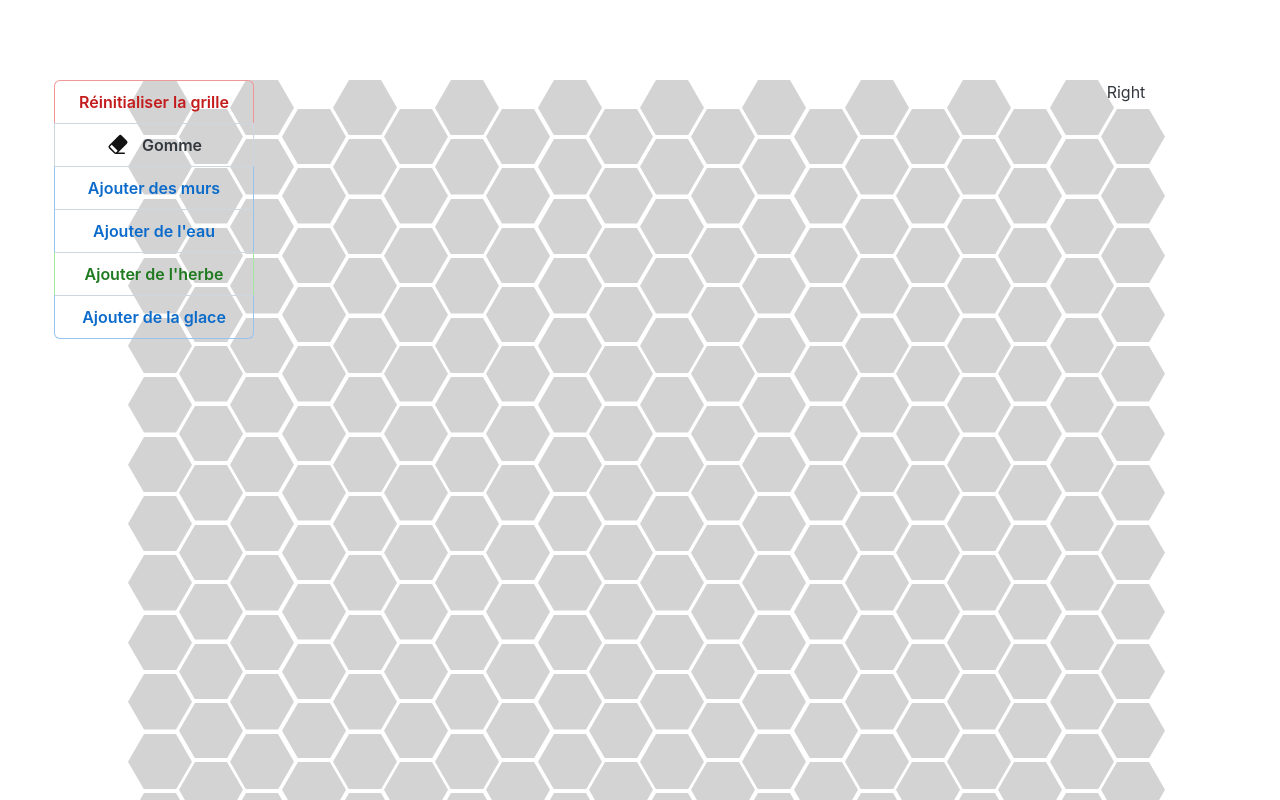
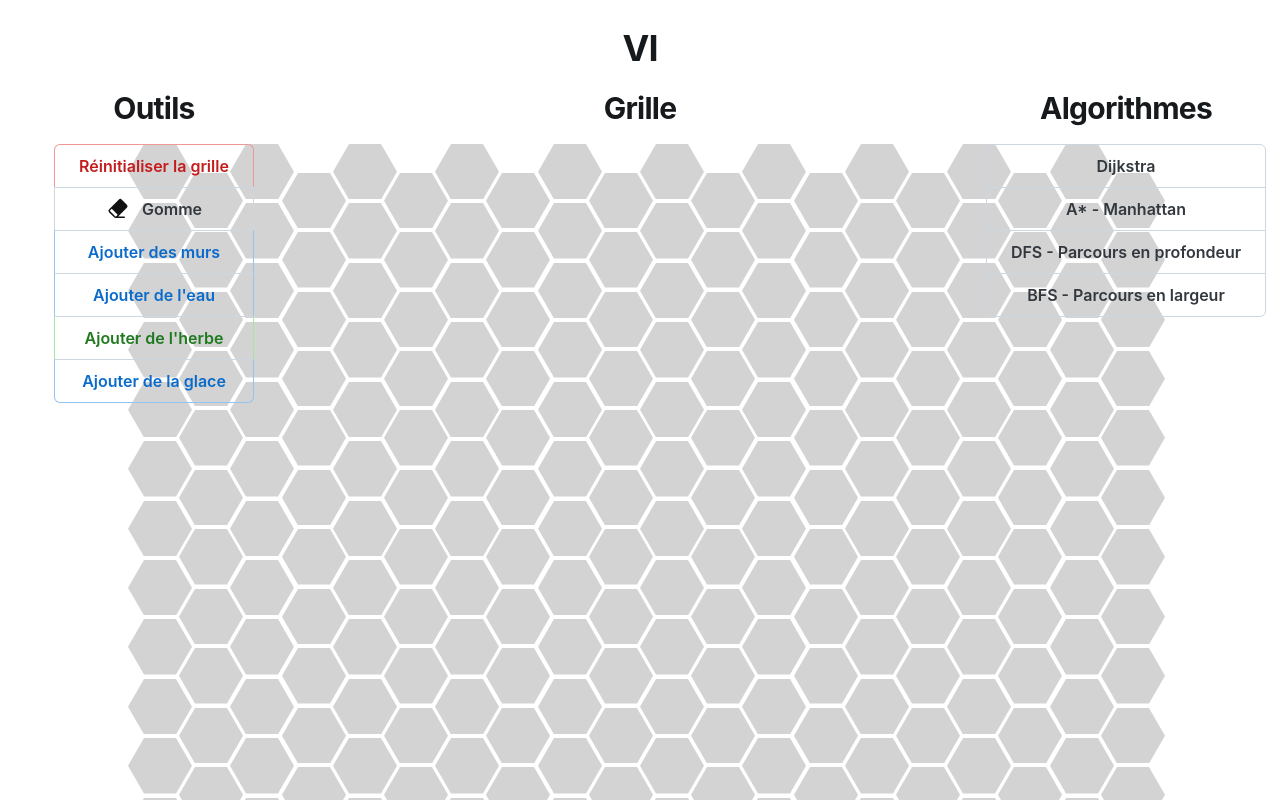
Before and after one commit to 444chak/VI, a Next.js app in the folder front-js/: page /home in a window 1280 px wide. Shown: the top 800 px of the page. Built offline with nearby package versions, Linux system fonts and the light colour scheme.

Commit message:
:art: | Ajout de la gestion des algorithmes avec des boutons d'action et amélioration de l'affichage de la page d'accueil

```diff
--- a/front-js/src/app/home/page.tsx
+++ b/front-js/src/app/home/page.tsx
@@ -23,9 +23,11 @@ export default function Home() {
 
   // Change la couleur d'un hexagone au clic
   const handleHexClick = (index: number, color: string) => {
-    const newColors = [...hexColors];
-    newColors[index] = color;
-    setHexColors(newColors);
+    if (activeButton !== 0) {
+      const newColors = [...hexColors];
+      newColors[index] = color;
+      setHexColors(newColors);
+    }
   };
 
   useEffect(() => {
@@ -84,9 +86,17 @@ export default function Home() {
 
   return (
     <>
-      <Grid2 container spacing={2} sx={{ mt: 10 }}>
+      <Box display="flex" flexDirection={"column"} alignItems={"center"}>
+        <Typography level="h1" sx={{ mt: 3, mb: 2 }}>
+          VI
+        </Typography>
+      </Box>
+      <Grid2 container spacing={2}>
         <Grid2 size={3}>
           <Box display="flex" flexDirection={"column"} alignItems={"center"}>
+            <Typography level="h2" sx={{ mb: 2 }}>
+              Outils
+            </Typography>
             <ButtonGroup orientation="vertical" size="lg" variant="outlined">
               {[
                 {
@@ -144,12 +154,16 @@ export default function Home() {
         </Grid2>
         <Grid2 size={6}>
           {/* Grille principale */}
+
           <Box
             display="flex"
             flexDirection={"column"}
             alignItems={"center"}
             justifyContent={"center"}
           >
+            <Typography level="h2" sx={{ mb: 2 }}>
+              Grille
+            </Typography>
             <Box display="flex" flexDirection="row" className="no-select">
               {[...Array(numberColumns)].map((_, colIndex) => (
                 <div
@@ -188,7 +202,42 @@ export default function Home() {
         </Grid2>
         <Grid2 size={3}>
           <Box display="flex" flexDirection={"column"} alignItems={"center"}>
-            <Typography>Right</Typography>
+            <Typography level="h2" sx={{ mb: 2 }}>
+              Algorithmes
+            </Typography>
+            <ButtonGroup orientation="vertical" size="lg" variant="outlined">
+              {[
+                {
+                  color: "neutral" as const,
+                  label: "Dijkstra",
+                  onClick: () => {},
+                },
+                {
+                  color: "neutral" as const,
+                  label: "A* - Manhattan",
+                  onClick: () => {},
+                },
+                {
+                  color: "neutral" as const,
+                  label: "DFS - Parcours en profondeur",
+                  onClick: () => {},
+                },
+                {
+                  color: "neutral" as const,
+                  label: "BFS - Parcours en largeur",
+                  onClick: () => {},
+                },
+              ].map((buttonProps, index) => (
+                <Button
+                  key={index}
+                  color={buttonProps.color}
+                  variant="outlined"
+                  onClick={buttonProps.onClick}
+                >
+                  {buttonProps.label}
+                </Button>
+              ))}
+            </ButtonGroup>
           </Box>
         </Grid2>
       </Grid2>
```
